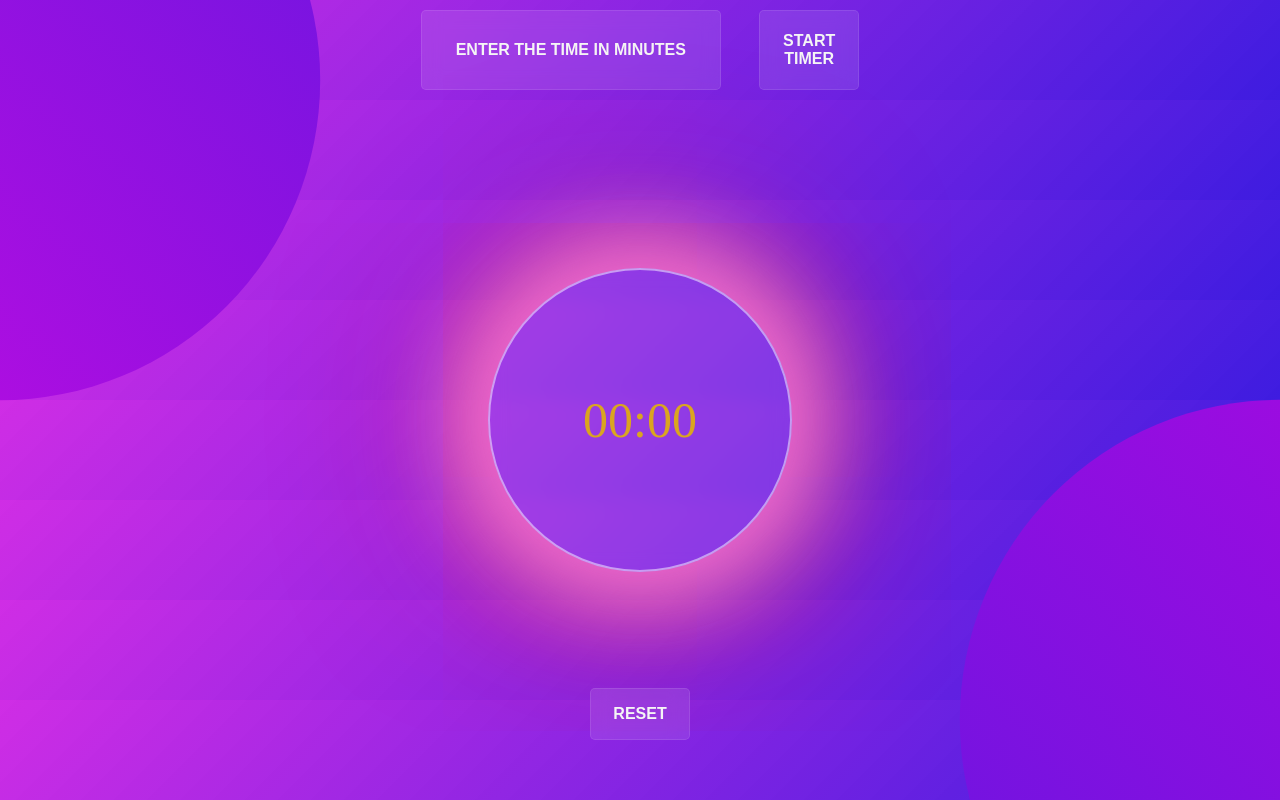
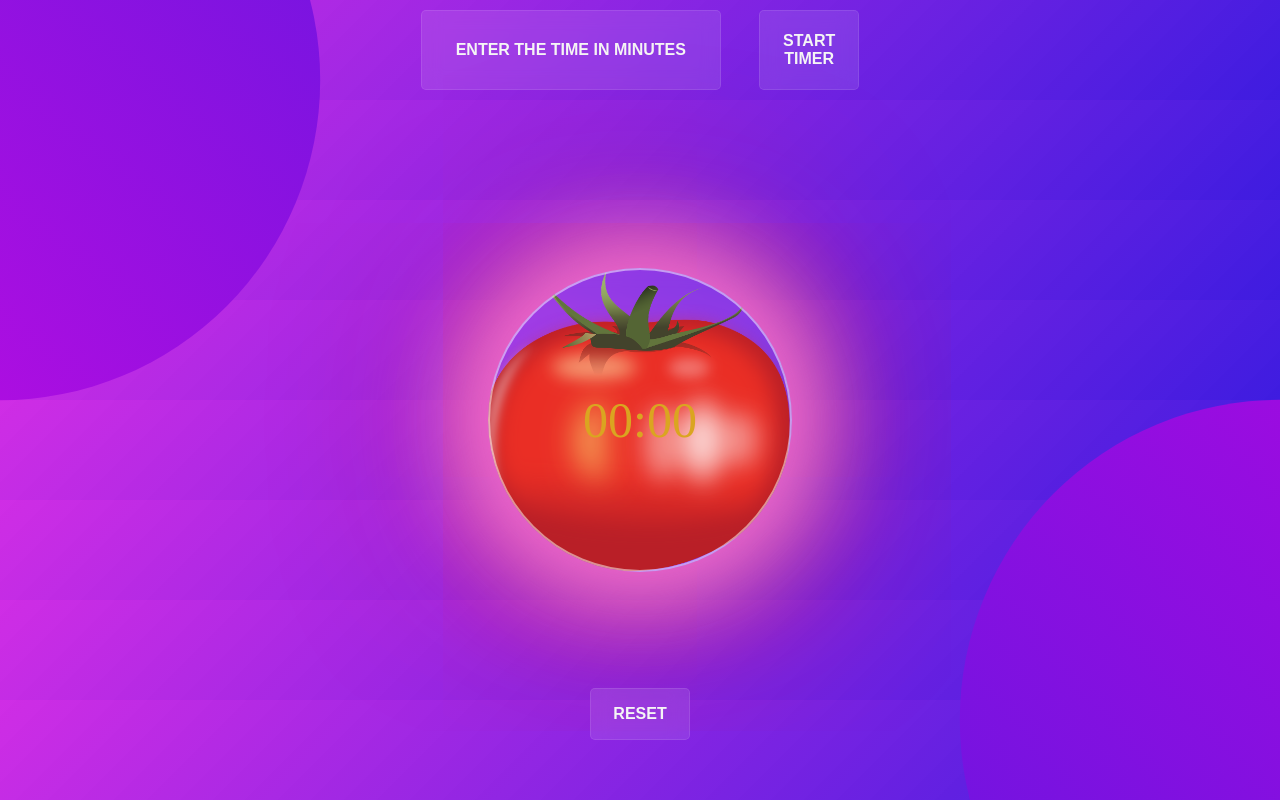
Before and after one commit to cyberspatial/countdown-timer, a plain HTML site: page index.html in a window 1280 px wide. Drawn offline with Linux system fonts and the light colour scheme.

Commit message:
Update style.css

```diff
--- a/style.css
+++ b/style.css
@@ -161,6 +161,14 @@ input[type=number] {
     0px 0px 120px white, 0px 0px 200px red;
     border-width: 2px;
     border-radius: 50%;
+    background-image: url(IMG/pomodoro.png) ;
+    background-repeat: no-repeat;
+
+
+    background-size: cover;
+    background-position-x: -20px;
+   background-position-y: 1px;
+   background-size: cover;
 }
 #time{
     color:goldenrod;
```
